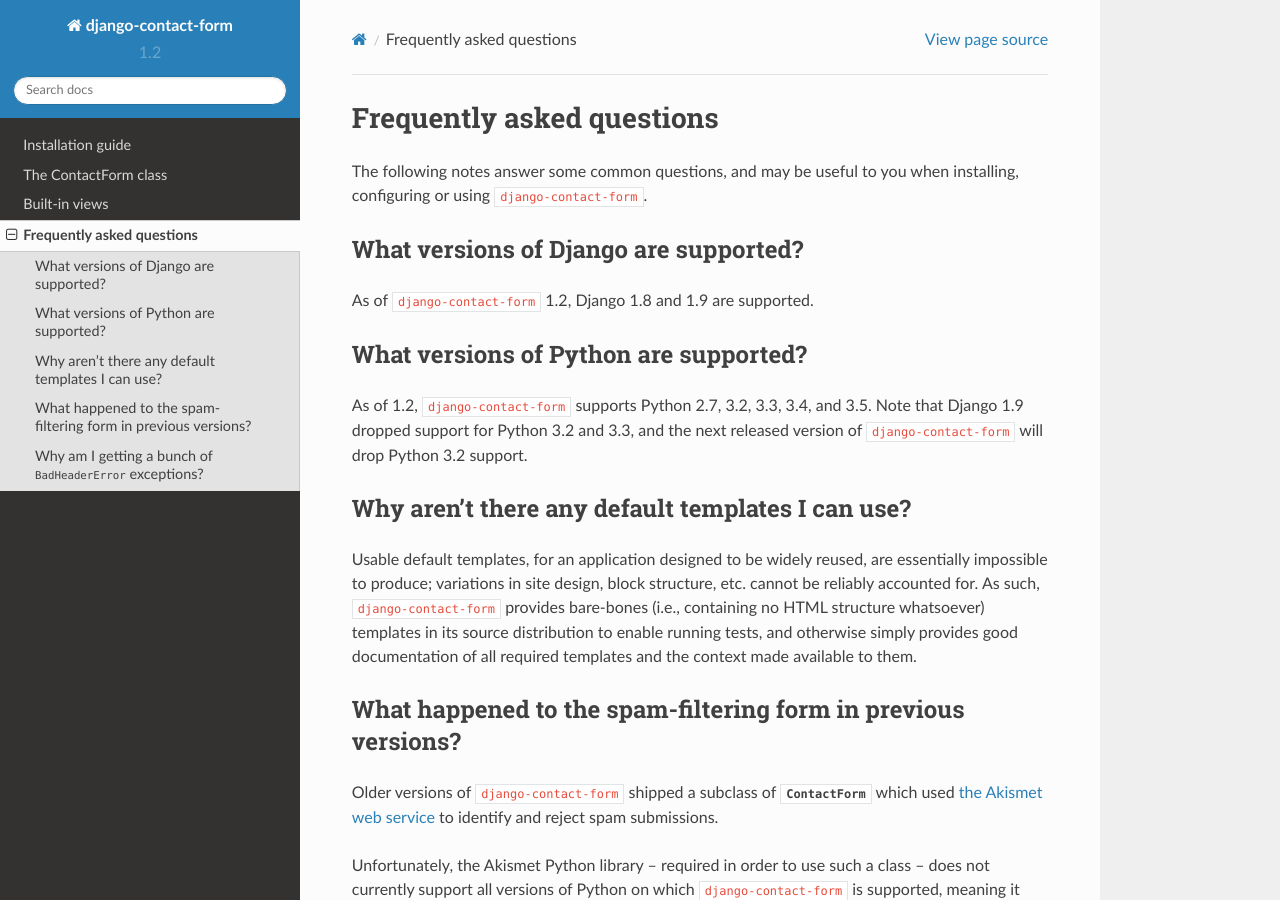
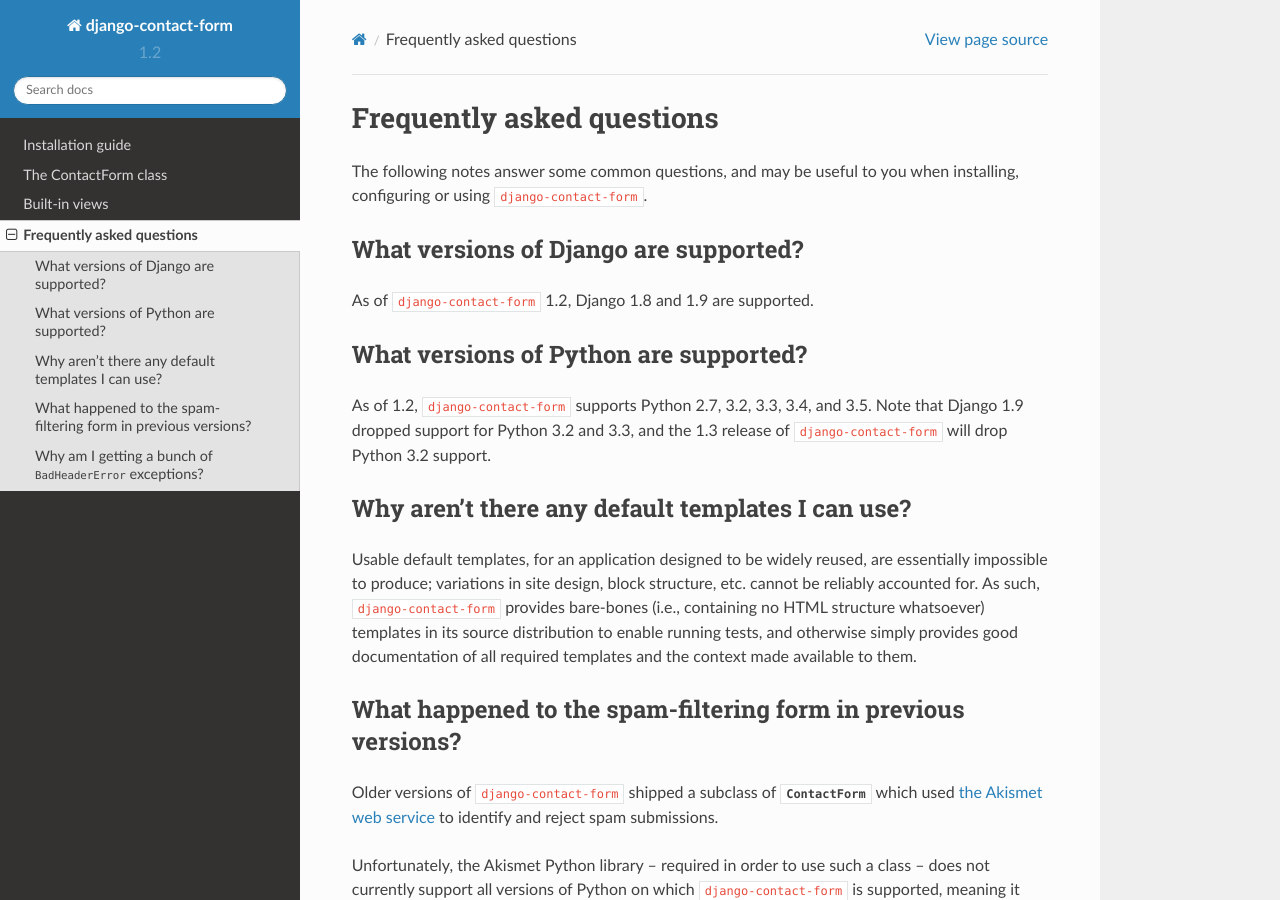
Before and after one commit to ubernostrum/django-contact-form, a Sphinx documentation site: the page built from docs/faq.rst, in a window 1280 px wide and 900 px high. Built offline with Sphinx 7.4.7 and the Read the Docs theme 2.0.0, drawn with Linux system fonts in a browser that asks for light colours.

Commit message:
And I always forget that note is in two places.

```diff
--- a/docs/faq.rst
+++ b/docs/faq.rst
@@ -19,7 +19,7 @@
 
 As of |version|, ``django-contact-form`` supports Python 2.7, 3.2,
 3.3, 3.4, and 3.5. Note that Django 1.9 dropped support for Python 3.2
-and 3.3, and the next released version of ``django-contact-form`` will
+and 3.3, and the 1.3 release of ``django-contact-form`` will
 drop Python 3.2 support.
 
 
```
